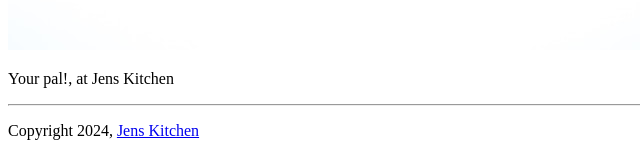
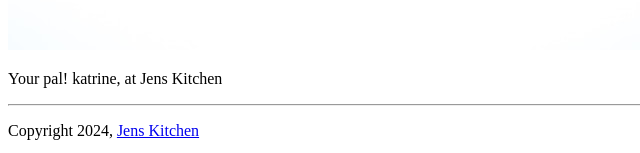
Before and after one commit to maxxing21/jens-kitchen-ch02-ex, a plain HTML site: page index.html in a window 1280 px wide. Shown: the part 1574-1727 px from the top of the page, 0-640 px from the left. Drawn offline with Linux system fonts and the light colour scheme.

Commit message:
Update index.html

```diff
--- a/index.html
+++ b/index.html
@@ -25,7 +25,7 @@
         </article>
         <article class="content second-article">
             <img src="img/spoon.jpg" alt="spoon">
-            <p>Your pal!, at <span class="brand-name">Jens Kitchen</span></p>
+            <p>Your pal! katrine, at <span class="brand-name">Jens Kitchen</span></p>
         </article>
     </section>
     <footer>
```
